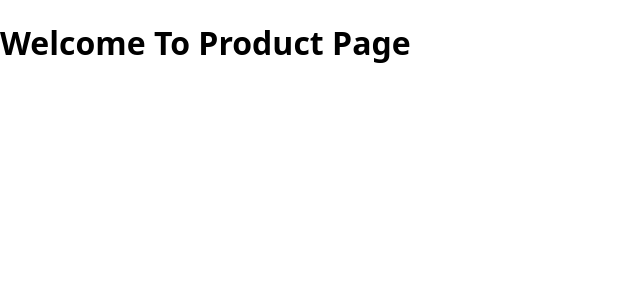
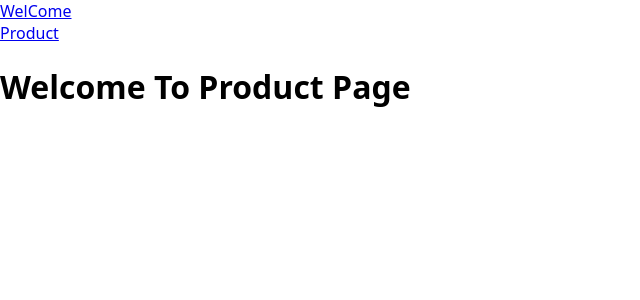
Before and after one commit to Atish280301/React-Router-Concept, a React (Create React App) app: page /Product/1 in a window 1280 px wide. Shown: the top 300 px of the page, without its empty margins (0-640 px from the left). Built offline with nearby package versions, Linux system fonts and the light colour scheme.

Commit message:
Commit - 03
React Router With Link

```diff
--- a/src/App.jsx
+++ b/src/App.jsx
@@ -2,15 +2,19 @@ import React from "react";
 import { Route } from 'react-router-dom';
 import WelcomeFile from "./Components/WelcomeFile";
 import Products from "./Components/Products";
+import MainHeader from "./Component/MainHeader";
 const App = () => {
   return (
     <>
+      <MainHeader />
+      <main>
         <Route path="/Welcome">
           <WelcomeFile />
         </Route>
         <Route path="/Product">
           <Products />
         </Route>
+      </main>
     </>
   );
 }
--- /dev/null
+++ b/src/Component/MainHeader.jsx
@@ -0,0 +1,13 @@
+import React from "react";
+import { Link } from 'react-router-dom';
+const MainHeader = () => {
+    return (
+        <>
+            <div>
+                <Link to="/Welcome">WelCome</Link><br/>
+                <Link to="/Product">Product</Link>
+            </div>
+        </>
+    );
+}
+export default MainHeader;
```
Lines whose indentation alone changed are shown as unchanged.
